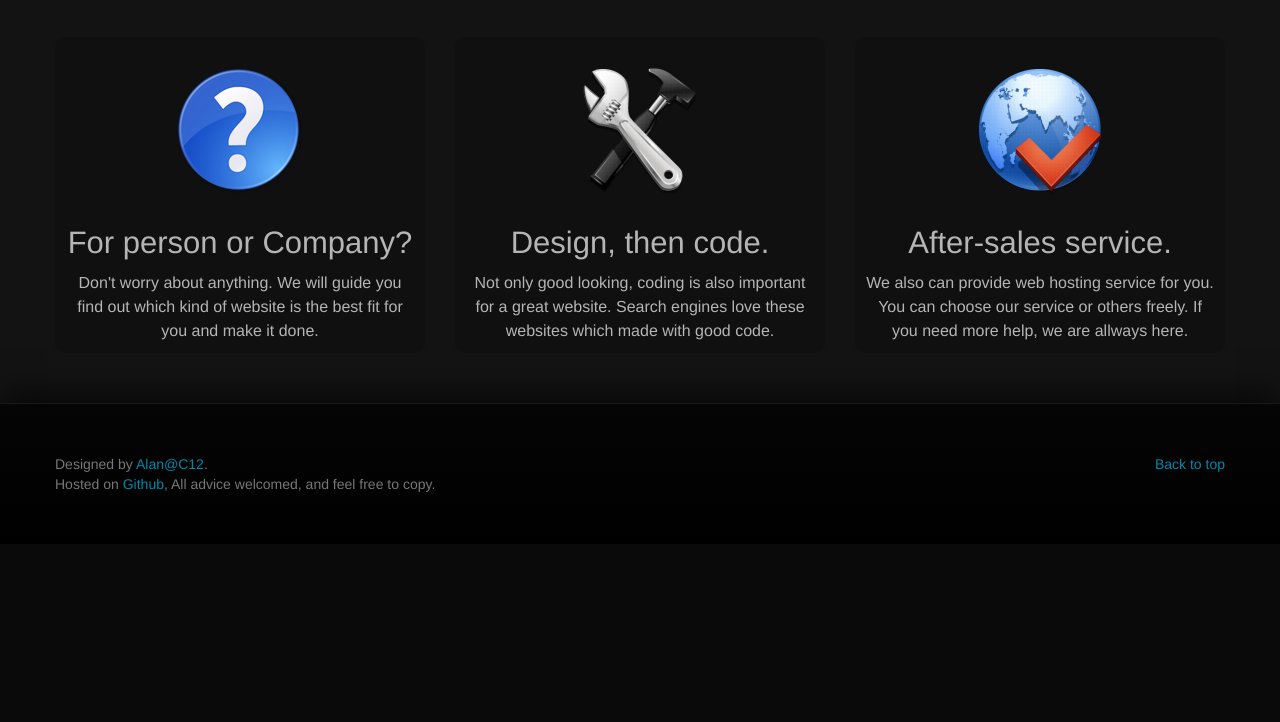
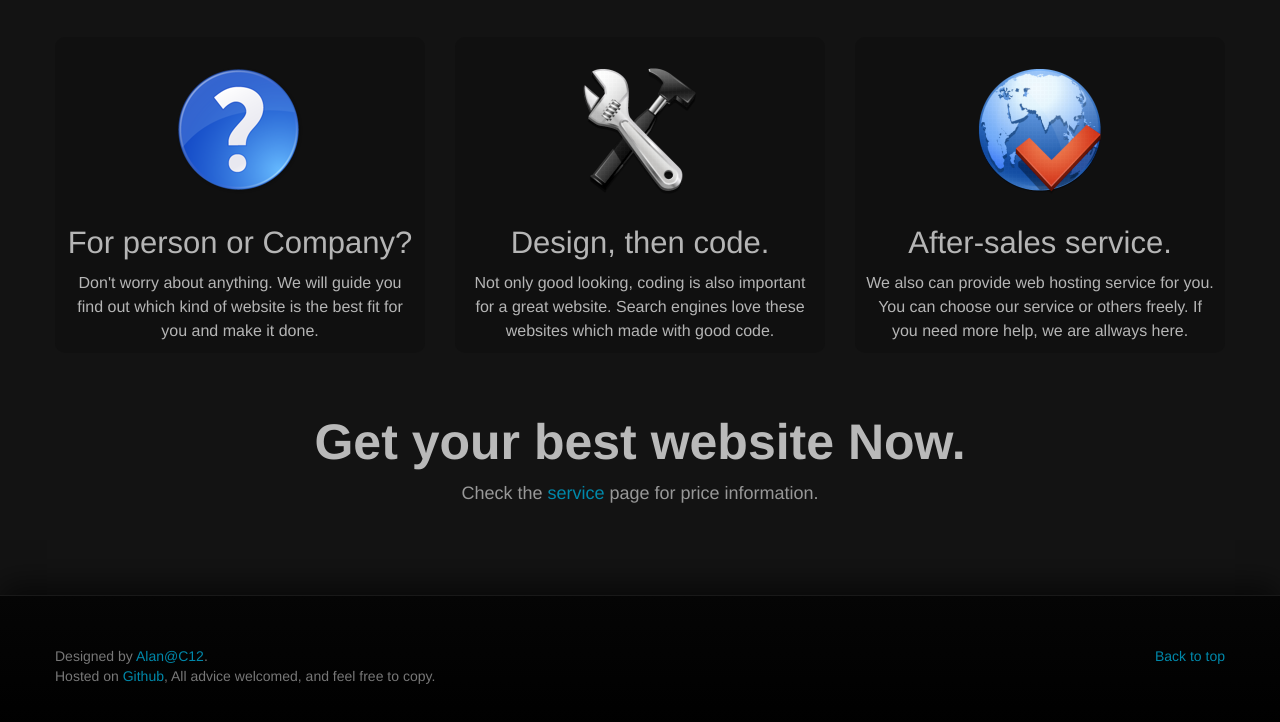
Before and after one commit to zcfan/htmlFinalProject, a plain HTML site: page index.html in a window 1280 px wide. Shown: the part 588-1310 px from the top of the page. Before the commit the page ends 1132 px from the top, so only its background shows below. Drawn offline with Linux system fonts and the light colour scheme.

Commit message:
index.html is done!

```diff
--- a/index.html
+++ b/index.html
@@ -24,7 +24,7 @@
 
 		<div class="masthead">
 			<div class="banner container">
-				<h1>WE DO WEB RIGHT.</h1>
+				<h1> WE DO WEB RIGHT.</h1>
 				<p>Provide Great Web Site Design & Development Services.</p>
 				<ul class="sns">
 					<li><a href="http://twitter.com/"><img src="./img/sns1.png" alt="twitter" /></a></li>
@@ -59,6 +59,11 @@
 					</div>
 				</div>
 
+				<div class="row">
+					<h1>Get your best website Now.</h1>
+					<p class="subtitle">Check the <a href="./services.html">service</a> page for price information.</p>
+				</div>
+
 			</div>
 		</div>
 
```
Also changed, not shown: 2 other files.
